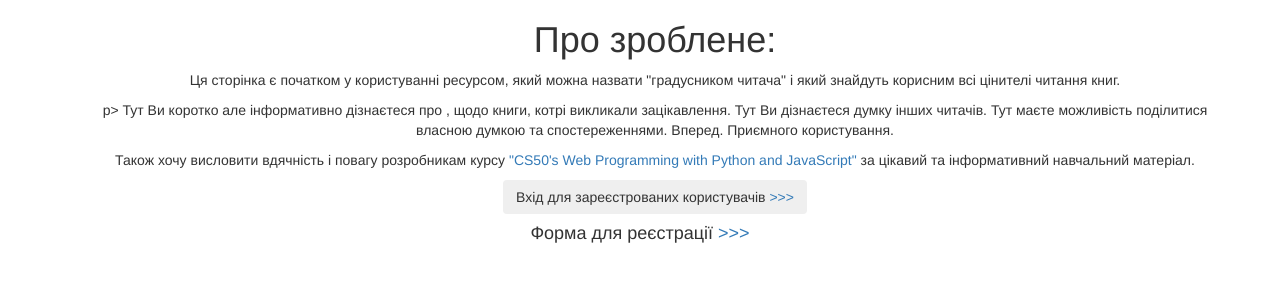
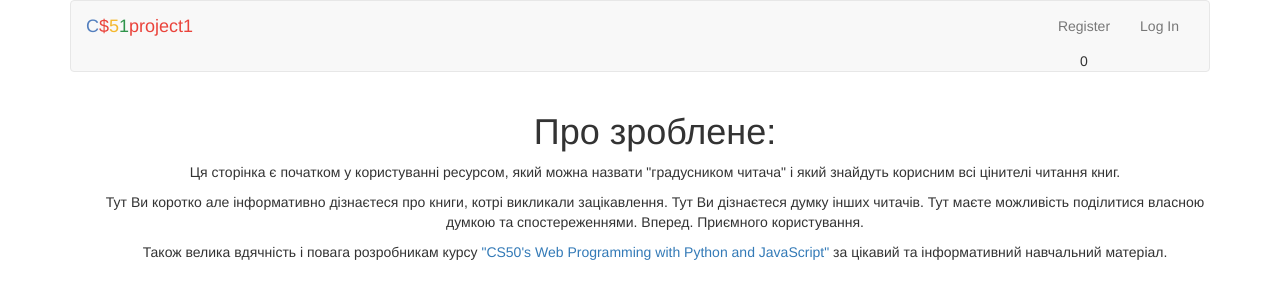
Before and after one commit to Neposyda/project1, a Flask app: page / in a window 1280 px wide. Shown: the top 300 px of the page. Run offline with Flask 2, Linux system fonts and the light colour scheme; some libraries are stand-ins or nearby versions.

Commit message:
edit login/registr .html edit search, books/isbn

```diff
--- a/application.py
+++ b/application.py
@@ -1,4 +1,5 @@
 import os
+import requests
 
 from flask import Flask, session, render_template, request
 from flask_session import Session
@@ -25,12 +26,6 @@ db = scoped_session(sessionmaker(bind=engine))
 
 @app.route("/", methods=["GET"])
 def index():
-    # Відкриваєм сторінку з описом ресурсу і даєм можливість перейти на ЛОГІН си РЕЄСТРАЦІЯ
-    # Відкрити форму для введення логіну ЛОГІН
-    # - перевірка при логінування, якщо користувач відсутній в базі перенести на форма РЕЄСТРАЦІЯ
-    # - після реєстрації повернути на ЛОГІН
-    # Залогінилися
-    # виставити кнопку вихід, щоб рзлогінитися-
     # - зберігати в seans дані користувача чи достатньо ID
     #
     #ПОШУК КНИГ - пошук по назві, по ісбн, по автору
@@ -42,24 +37,106 @@ def index():
     # -рік публікації
     # -номер ісбн
     # - ВІДГУКИ які є
+    session['status_log'] = 0
+    session['status_reg'] = 0
     return render_template('index.html')
 
 
-@app.route("/login", methods=["GET", "POST"])
+@app.route('/login', methods=['GET', 'POST'])
 def login():
-    session.clear()
+    if session['status_log'] == 0:
+        session['status_log'] = 1
+        return render_template('login.html')
+    #perev chy vvely name
     if request.method == "POST":
-        pass
+        if request.form.get('username'):
+            session['username'] = request.form.get('username')
+        else:
+            return render_template('login.html')
     else:
-        return render_template('login.html', button_text='Submit')
+        return render_template('login.html')
+    #perev chy e user i
+    if db.execute("SELECT * FROM users WHERE name= :name", {"name": session['username']}).rowcount == 0:
+        #session['status_log'] = 1
+        session['status_reg'] = 1
+        return registr()
+    else:
+        # loginymsa
+        db_user = db.execute("SELECT * FROM users WHERE name= :name", {"name": session['username']}).first()
+        session['password']=request.form.get('password')
+        if db_user['password'] == session['password']:
+            session['status_log'] = 3
+            session['books'] =  db.execute("SELECT * FROM books")
+            return search()
+        else:
+            return render_template('login.html')
 
 
 @app.route('/logout')
 def logout():
     session.clear()
-    return render_template('index.html')
+    return index()
 
 
-@app.route ('/registration')
-def registration():
-    return "render_template ('registration.html')"
+@app.route('/registr', methods=['GET', 'POST'])
+def registr():
+    if session['status_reg'] == 0:
+        session['status_reg'] = 1
+        return registr()
+    #perev formu
+    try:
+        if not request.form.get('username'):
+            return render_template("registr.html", confirm="Заповніть поле з іменем коритувача")
+        session['username'] = request.form.get('username')
+        if not request.form.get('password'):
+            return render_template("registr.html", username=session['username'], confirm='Введіть пароль')
+        session['password'] = request.form.get('password')
+        if not request.form.get('password2'):
+            return render_template('registr.html', username=session['username'], confirm='Введіть пароль повторно')
+        if request.form.get('password') != request.form.get('password2'):
+            return render_template('registr.html', username=session['username'], confirm='Паролі не співпадають')
+    except ValueError:
+        return index()
+    #zapovn USERS
+    #perev chy kor dze reestr
+    if db.execute("SELECT * FROM users WHERE name= :name", {"name": session['username']}).rowcount > 0:
+        return login()
+    db.execute("INSERT INTO users (name, password) VALUES (:name, :password)",
+               {"name": session['username'], "password": session['password']})
+    db.commit()
+    session['status_reg'] = 3
+    return login()
+
+
+@app.route("/search")
+def search():
+    str_sql = "SELECT * FROM books WHERE "
+    count_likes = 0
+    if request.form.get('isbn'):
+        str_sql += "isbn LIKE '%" + request.form.get('isbn')+"%'"
+        count_likes+=1
+    if request.form.get('name'):
+        if count_likes > 0:
+            str_sql += "AND "
+        count_likes += 1
+        str_sql += "title LIKE '%" + request.form.get('title') + "%'"
+    if request.form.get('name'):
+        if count_likes > 0:
+            str_sql += " AND "
+        str_sql += "title LIKE '%" + request.form.get('title') + "%'"
+    try:
+        list_books = db.execute(str_sql)
+        render_template('books.html', listbooks=list_books)
+    except ValueError:
+        return render_template('books.html')
+
+
+@app.route('/book/<string:isbn>')
+def book(isbn):
+
+    book = db.execute("SELECT ")
+
+
+    #res = requests.get("https://www.goodreads.com/book/review_counts.json",
+    #                  params={"key": "ekllRCatW1xsWqwHp9nrg", "isbns": "9781632168146"})
+    #print(res.json())
--- a/templates/index.html
+++ b/templates/index.html
@@ -1,24 +1,20 @@
 {% extends "layout.html" %}
-{% block title %} Log in{% endblock %}
-{% block body %}
-    <div class="container">
+{% block title %} Start page{% endblock %}
+{% block main %}
     <div class="container">
         <h1>Про зроблене:</h1>
         <p>Ця сторінка є початком у користуванні ресурсом, який можна назвати "градусником читача"
-    і який знайдуть корисним всі цінителі читання книг.</p>p>
-    Тут Ви коротко але інформативно дізнаєтеся про , щодо книги, котрі викликали зацікавлення.
+        і який знайдуть корисним всі цінителі читання книг.</p>
+        Тут Ви коротко але інформативно дізнаєтеся про книги, котрі викликали зацікавлення.
         Тут Ви дізнаєтеся думку інших читачів.
         Тут маєте можливість поділитися власною думкою та спостереженнями.
         Вперед. Приємного користування.
         </p>
-    <p> Також хочу висловити вдячність і повагу розробникам курсу
+        <p> Також велика вдячність і повага розробникам курсу
             <a href="https://courses.edx.org/courses/course-v1:HarvardX+CS50W+Web/course/">
             "CS50's Web Programming with Python and JavaScript"
             </a>
         за цікавий та інформативний навчальний матеріал.
         </p>
-    <button class="btn button-default" >Вхід для зареєстрованих користувачів <a href="{{ url_for('login')}}"> >>> </a></button>
-
     </div>
-<h4>Форма для реєстрації <a href="{{ url_for('registration')}}"> >>> </a> </h4>
 {% endblock %}
--- a/templates/layout.html
+++ b/templates/layout.html
@@ -4,13 +4,44 @@
     <meta charset="utf-8"/>
     <meta content="initial-scale=1, width=device-width" name="viewport">
     <!-- documentation at http://getbootstrap.com/, alternative themes at https://www.bootstrapcdn.com/bootswatch/ -->
+     <!-- <link rel="stylesheet" href="https://maxcdn.bootstrapcdn.com/bootstrap/4.0.0-beta.3/css/bootstrap.min.css" integrity="sha384-Zug+QiDoJOrZ5t4lssLdxGhVrurbmBWopoEl+M6BdEfwnCJZtKxi1KgxUyJq13dy" crossorigin="anonymous"> -->
     <link href="https://maxcdn.bootstrapcdn.com/bootstrap/3.3.7/css/bootstrap.min.css" rel="stylesheet"/>
     <link href="styles.css" rel="stylesheet"/>
     <script src="https://code.jquery.com/jquery-3.1.1.min.js"></script>
     <script src="https://maxcdn.bootstrapcdn.com/bootstrap/3.3.7/js/bootstrap.min.js"></script>
-    <title>cs50 project1 -  {%  block title %}{% endblock %}</title>
+    <title>cs50 project1-{%  block title %}{% endblock %}</title>
 </head>
 <body>
-    {% block body %}{% endblock %}
+    <div class="container">
+            <nav class="navbar navbar-default">
+                <div class="container-fluid">
+                    <div class="navbar-header">
+                        <button aria-expanded="false" class="navbar-toggle collapsed" data-target="#navbar" data-toggle="collapse" type="button">
+                            <span class="sr-only">Toggle navigation</span>
+                            <span class="icon-bar"></span>
+                            <span class="icon-bar"></span>
+                            <span class="icon-bar"></span>
+                        </button>
+                        <a class="navbar-brand" href="/"><span class="blue">C</span><span class="red">$</span><span class="yellow">5</span><span class="green">1</span><span class="red">project1</span></a>
+                    </div>
+                    <div class="collapse navbar-collapse" id="navbar">
+                            <ul class="nav navbar-nav navbar-right">
+                                {% if session.status_log <3 %}
+                                    {% if session.status_reg<3 %}
+                                        <li><a href="/registr">Register</a>{{ session.status_log}}</li>
+                                    {% endif %}
+                                    <li><a href="/login">Log In</a></li>
+                                {% else %}
+                                    <li><a href="/logout">Log Out</a>></li>
+                                {% endif %}
+                            </ul>
+                    </div>
+                </div>
+            </nav>
+
+        <main>
+            {% block main %}{% endblock %}
+        </main>
+    </div>
 </body>
 </html>
--- a/templates/login.html
+++ b/templates/login.html
@@ -1,8 +1,9 @@
 {% extends "layout.html" %}
 {% block title %} Log in{% endblock %}
-{% block body %}
+{% block main %}
     <div class="container">
         <h1>Заповніть форму:</h1>
+        <!--<form action="{{ url_for('login') }}" method="post"> -->
         <form action="/login" method="post">
             <fieldset>
                 <div class="form-group">
```
Also changed, not shown: classes.py (+1 -7 lines), templates/books.html (added, +47 -0 lines), templates/registr.html (renamed from templates/registration.html, +6 -4 lines). Lines whose indentation alone changed are shown as unchanged.
